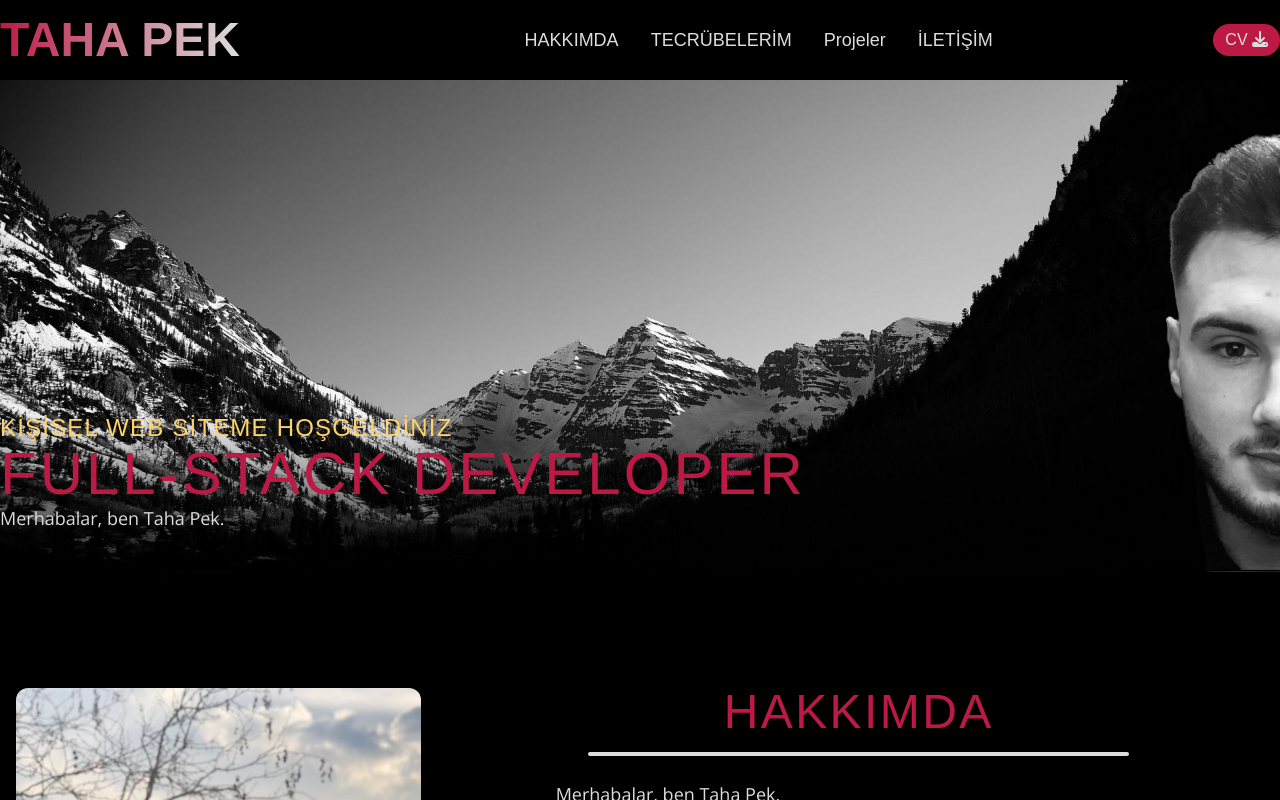
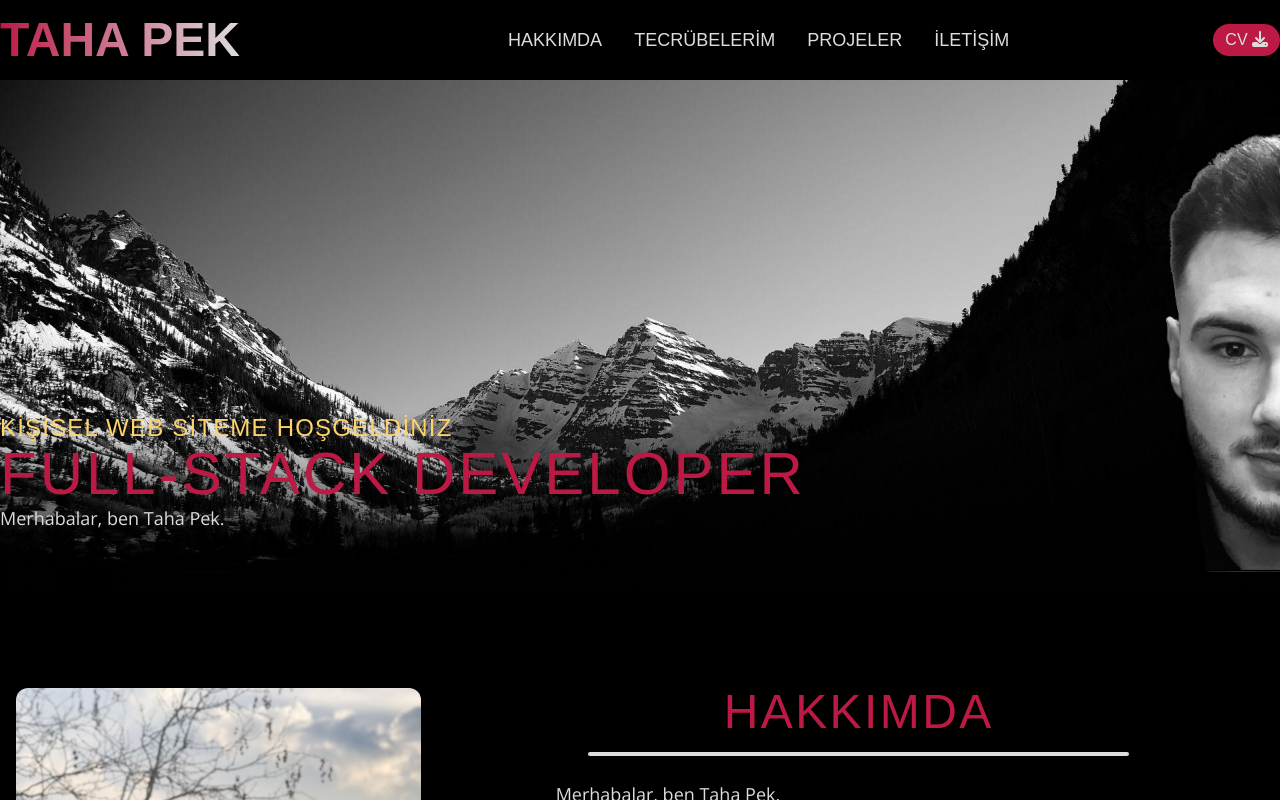
Before and after one commit to tahapek5454/Personal-Web-Site-With-React, a React (Create React App) app: page / in a window 1280 px wide. Shown: the top 800 px of the page. Built offline with nearby package versions, Linux system fonts and the light colour scheme; a web font is replaced by a local one.

Commit message:
modify: upperCase to projeler

```diff
--- a/src/components/customNavbar/CustomNavbar.tsx
+++ b/src/components/customNavbar/CustomNavbar.tsx
@@ -40,7 +40,7 @@ function CustomNavbar() {
                         <ul className='space-y-6 md:space-y-0 md:flex items-center md:space-x-6  lg:space-x-8 lg:text-lg '>
                             <li> <span  onClick={()=>{scrollToElement("custom-about"); setNavItemIndex(1);}} className={`${navItemIndex === 1 ? 'active ' : ''} hover:text-gega-melon transition duration-500 hover:cursor-pointer`}>HAKKIMDA</span></li>
                             <li> <span  onClick={()=>{scrollToElement("custom-ex"); setNavItemIndex(2);}} className={`${navItemIndex === 2 ? 'active ' : ''} hover:text-gega-melon transition duration-500 hover:cursor-pointer`}>TECRÜBELERİM</span></li>
-                            <li> <span  onClick={()=>{scrollToElement("custom-project"); setNavItemIndex(3);}} className={`${navItemIndex === 3 ? 'active ' : ''} hover:text-gega-melon transition duration-500 hover:cursor-pointer`}>Projeler</span></li>
+                            <li> <span  onClick={()=>{scrollToElement("custom-project"); setNavItemIndex(3);}} className={`${navItemIndex === 3 ? 'active ' : ''} hover:text-gega-melon transition duration-500 hover:cursor-pointer`}>PROJELER</span></li>
                             <li> <span  onClick={()=>{scrollToElement("custom-footer"); setNavItemIndex(4)}} className={`${navItemIndex === 4 ? 'active ' : ''} hover:text-gega-melon transition duration-500 hover:cursor-pointer`}>İLETİŞİM</span></li>
 
                         </ul>
```
